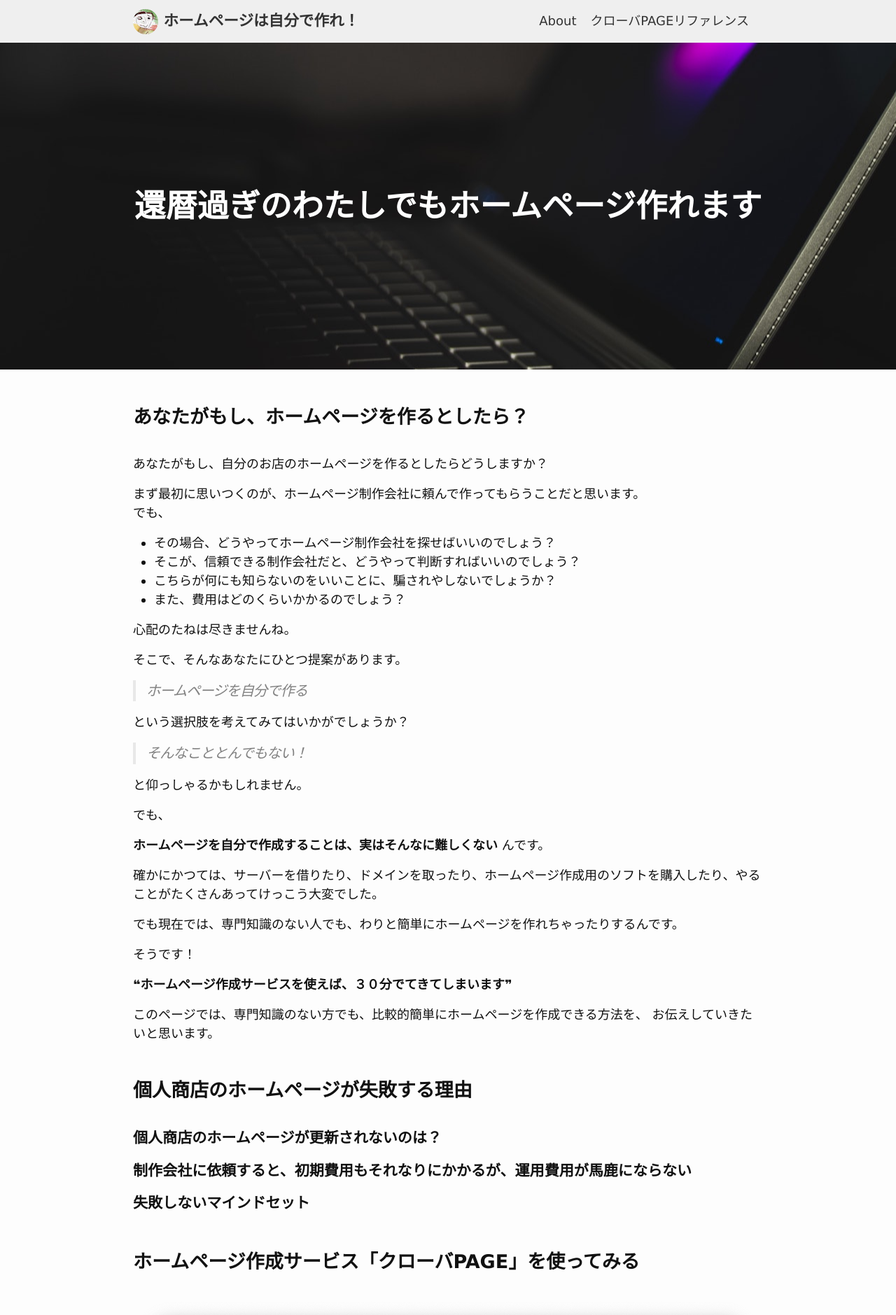
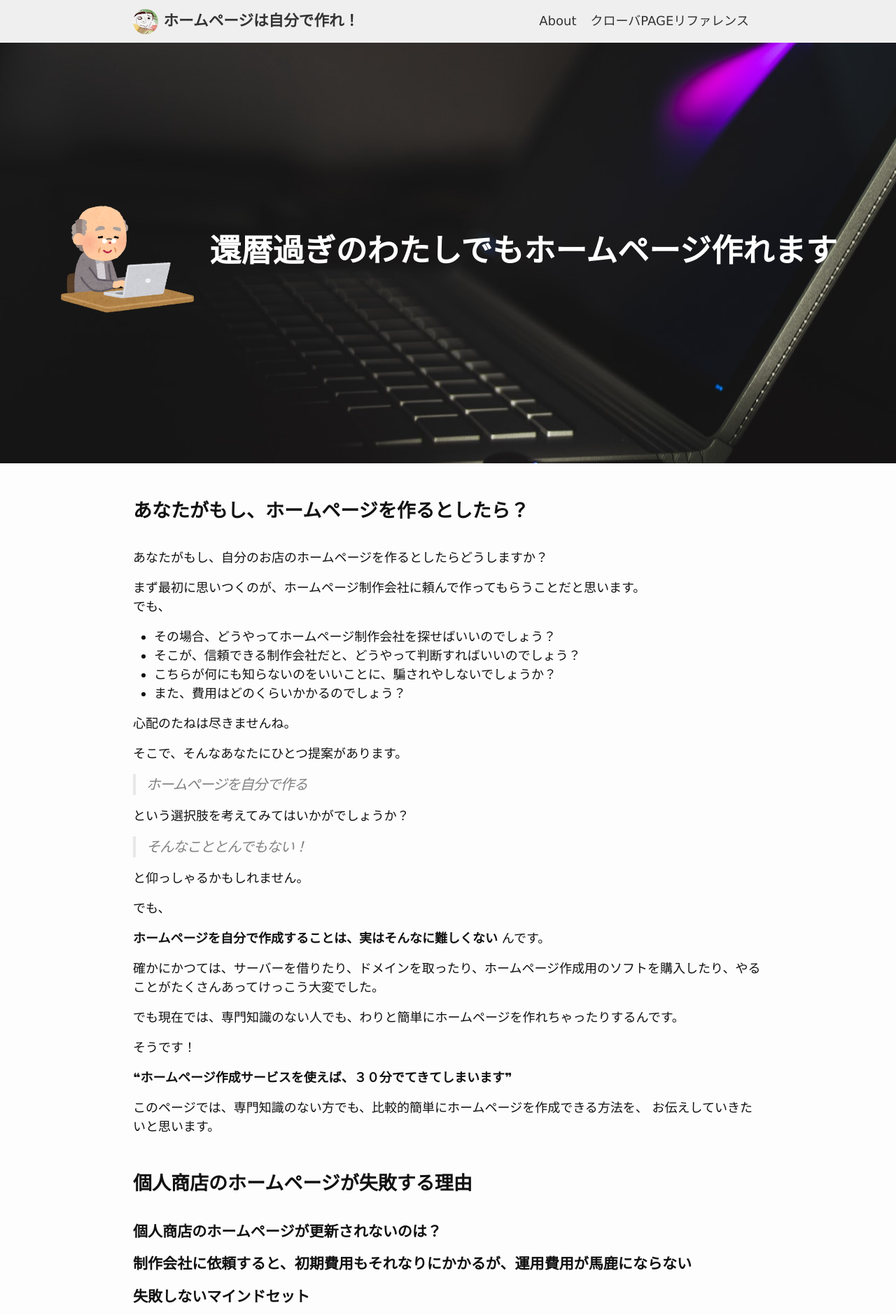
Before and after one commit to saitomako/hpbyself, a Jekyll site: the page built from index.md, in a window 1280 px wide. Shown: the top 1879 px of the page at 70% size. Built offline with Jekyll 4.4.1, drawn with Linux system fonts in a browser that asks for light colours; our own code applies the rules of GitHub Pages for plain Markdown files.

Commit message:
add ojiisann image

```diff
--- a/_layouts/home.html
+++ b/_layouts/home.html
@@ -3,7 +3,9 @@ layout: default
 ---
 
 <div class="home">
-  <h1 class="page-heading">還暦過ぎのわたしでもホームページ作れます</h1>
+  <h1 class="page-heading">
+  <img width="200" src="images/computer04_ojiisan.png">
+    還暦過ぎのわたしでもホームページ作れます</h1>
 
   {{ content }}
 
```
Also changed, not shown: images/computer04_ojiisan.png (added), 2 other files.
